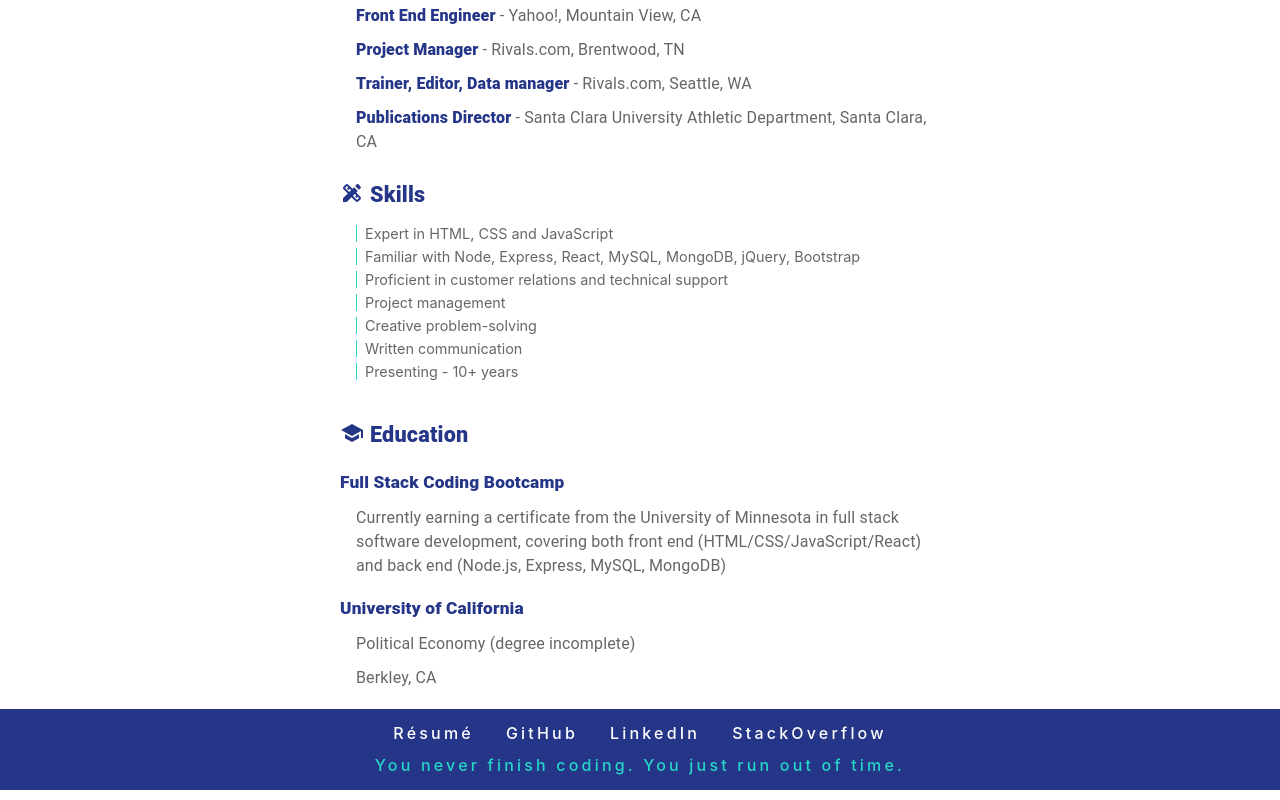
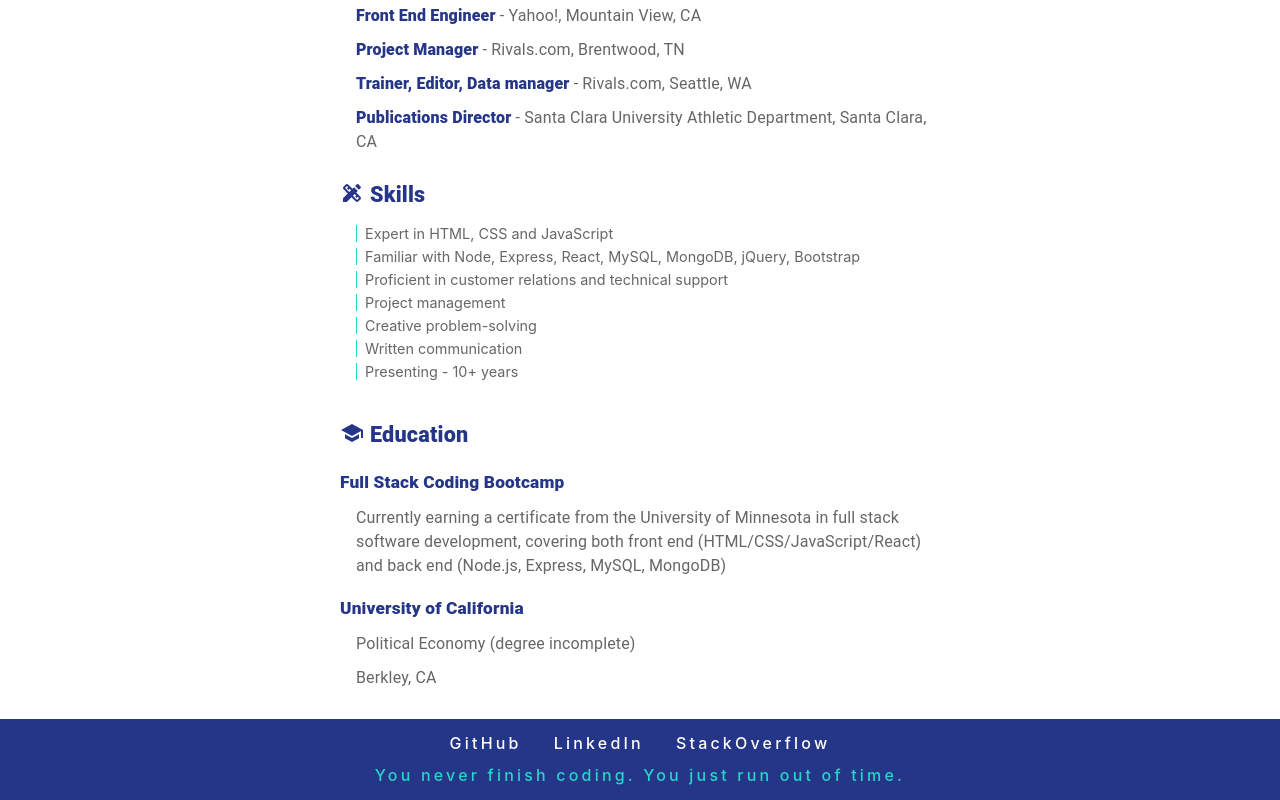
Before and after one commit to lkalliance/code-portfolio, a React (Create React App) app: page /#/resume in a window 1280 px wide. Shown: the part 886-1686 px from the top of the page. Built offline with nearby package versions, Linux system fonts and the light colour scheme.

Commit message:
Adjusted padding for footer

```diff
--- a/src/App.css
+++ b/src/App.css
@@ -16,7 +16,7 @@ body {
   flex-grow: 1;
   position: relative;
   margin: 0;
-  padding-bottom: 80px;
+  padding-bottom: 90px;
 }
 
 h1 {
--- a/src/components/Footer.tsx
+++ b/src/components/Footer.tsx
@@ -4,13 +4,10 @@ function Footer() {
   return (
     <footer>
       <Stack
-        direction={{ xs: "column", sm: "row" }}
+        direction="row"
         spacing={{ xs: 1, sm: 2, md: 4 }}
         sx={{ justifyContent: "center", marginBottom: "12px" }}
       >
-        <Link href="./images/lee-klusky-resume.pdf" target="_blank">
-          Résumé
-        </Link>
         <Link href="https://github.com/lkalliance" target="_blank">
           GitHub
         </Link>
```
